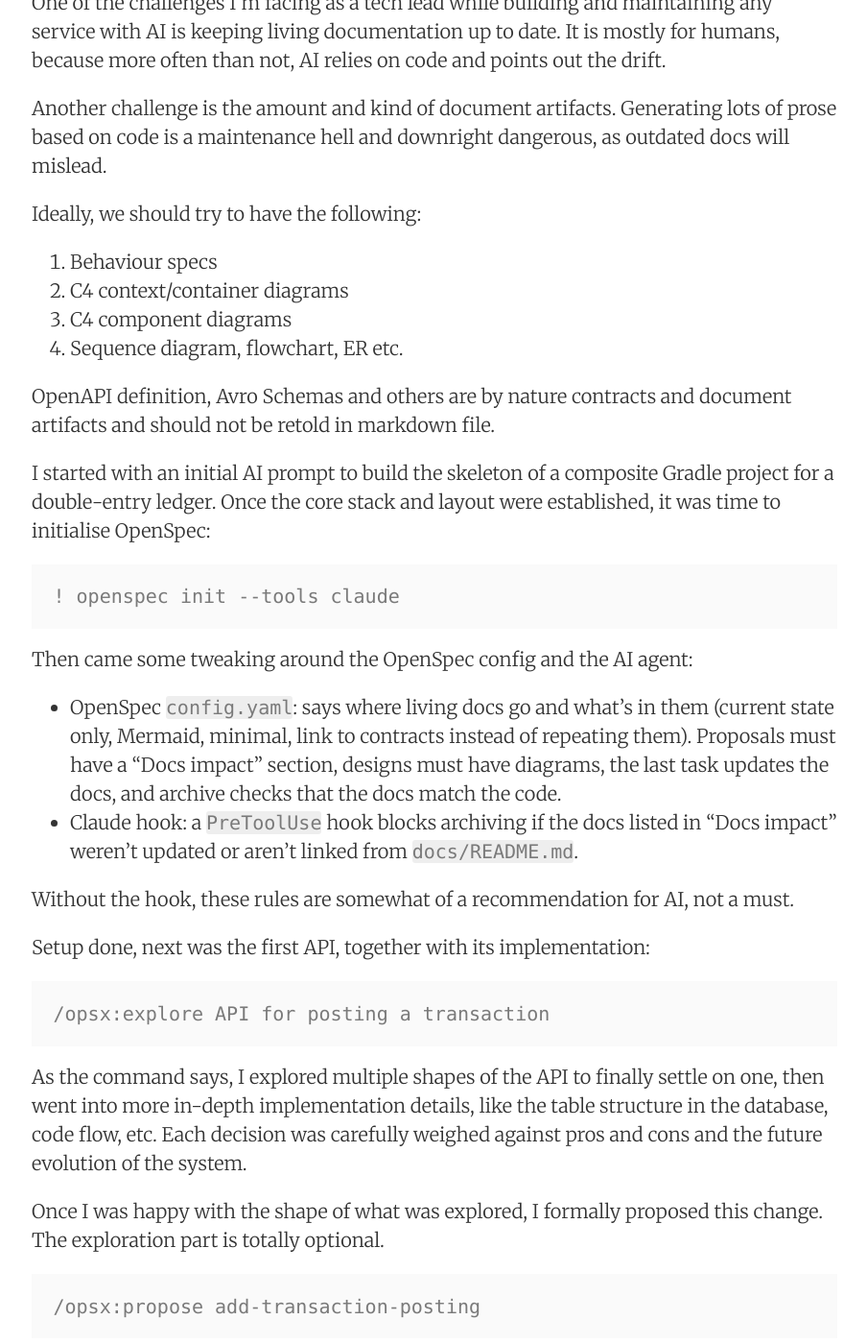
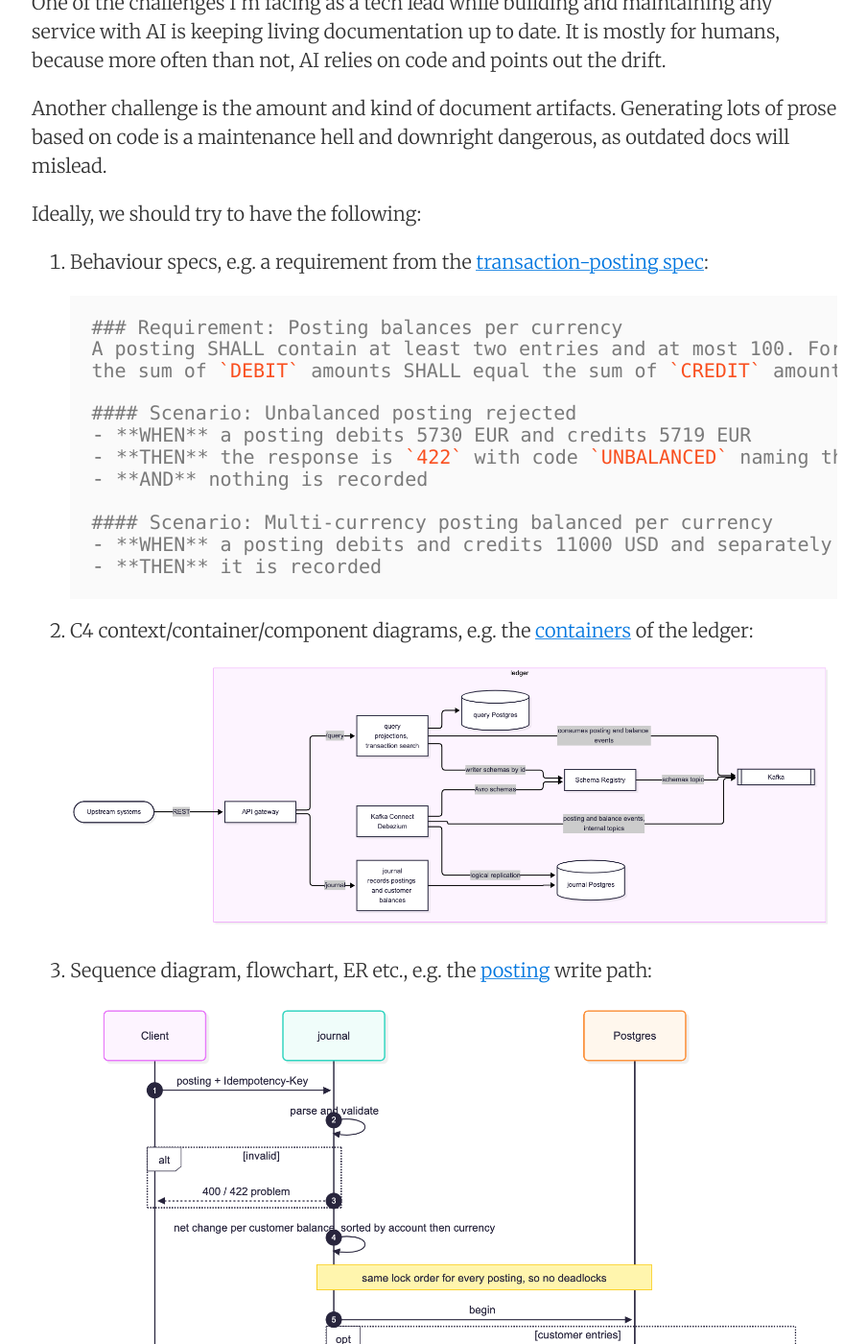
Before and after one commit to apulbere/apulbere.github.io, a Jekyll site: the page built from _posts/2026-11-22-sdd-ai.md, in a window 1280 px wide and 1400 px high, scrolled down 657 px. Shown: the whole window at 96% size, without its empty margins (187-1091 px from the left). Built offline with Jekyll 4.4.1, drawn with Linux system fonts in a browser that asks for light colours; nearby versions of some CDN libraries; some of the changed text lies outside the part shown.

Commit message:
Add SDD examples

````diff
--- a/_posts/2026-11-22-sdd-ai.md
+++ b/_posts/2026-11-22-sdd-ai.md
@@ -8,10 +8,30 @@ One of the challenges I'm facing as a tech lead while building and maintaining a
 Another challenge is the amount and kind of document artifacts. Generating lots of prose based on code is a maintenance hell and downright dangerous, as outdated docs will mislead.
 
 Ideally, we should try to have the following:
-1. Behaviour specs
-2. C4 context/container diagrams
-3. C4 component diagrams
-4. Sequence diagram, flowchart, ER etc.
+1. Behaviour specs, e.g. a requirement from the [transaction-posting spec](https://github.com/apulbere/ledger/blob/main/openspec/specs/journal/transaction-posting/spec.md):
+
+   ```markdown
+   ### Requirement: Posting balances per currency
+   A posting SHALL contain at least two entries and at most 100. For each currency in the posting,
+   the sum of `DEBIT` amounts SHALL equal the sum of `CREDIT` amounts.
+
+   #### Scenario: Unbalanced posting rejected
+   - **WHEN** a posting debits 5730 EUR and credits 5719 EUR
+   - **THEN** the response is `422` with code `UNBALANCED` naming the currency and both sums
+   - **AND** nothing is recorded
+
+   #### Scenario: Multi-currency posting balanced per currency
+   - **WHEN** a posting debits and credits 11000 USD and separately debits and credits 10000 EUR
+   - **THEN** it is recorded
+   ```
+
+2. C4 context/container/component diagrams, e.g. the [containers](https://github.com/apulbere/ledger/blob/main/docs/architecture/containers.md) of the ledger:
+
+   ![Ledger container diagram]({{ site.baseurl }}/images/sdd-ledger-containers.png)
+
+3. Sequence diagram, flowchart, ER etc., e.g. the [posting](https://github.com/apulbere/ledger/blob/main/services/journal/docs/posting.md) write path:
+
+   ![Journal posting sequence diagram]({{ site.baseurl }}/images/sdd-journal-posting.png)
 
 OpenAPI definition, Avro Schemas and others are by nature contracts and document artifacts and should not be retold in markdown file.
 
````
Also changed, not shown: images/sdd-journal-posting.png (added), images/sdd-ledger-containers.png (added).
